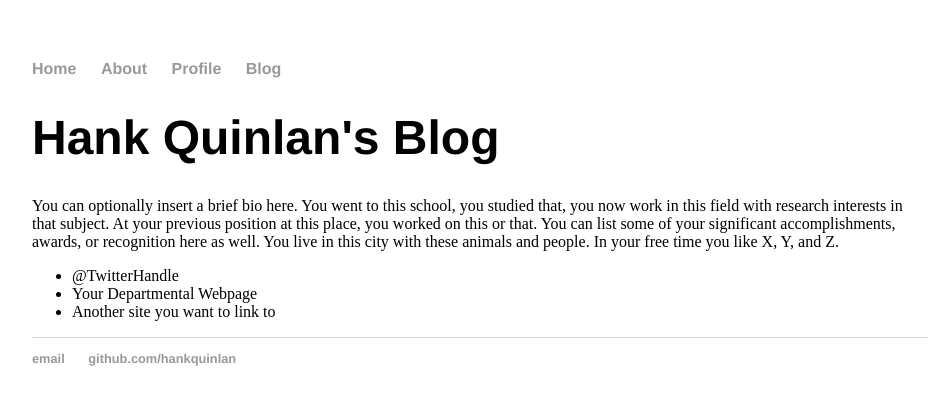
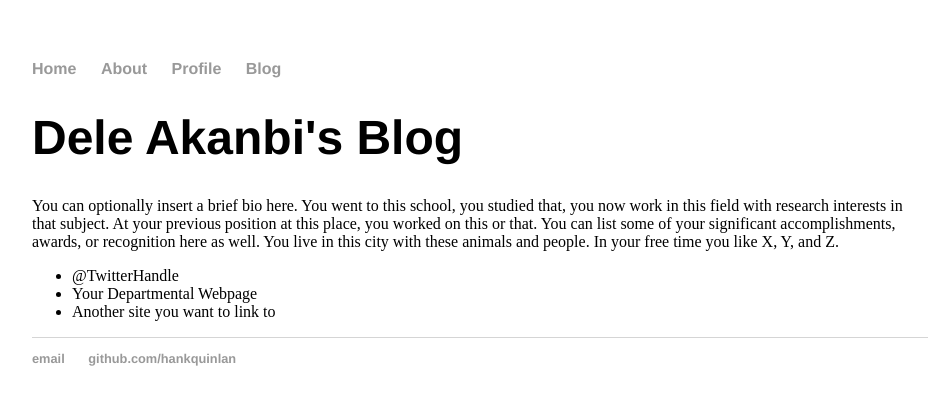
Before and after one commit to oluarolu/oluarolu.github.io, a Jekyll site: the page built from about/index.html, in a window 1280 px wide. Shown: the top 405 px of the page, without its empty margins (160-1094 px from the left). Built offline with Jekyll 4.4.1, drawn with Linux system fonts in a browser that asks for light colours.

Commit message:
Update index.html

```diff
--- a/about/index.html
+++ b/about/index.html
@@ -1,6 +1,6 @@
 ---
 layout: default
-title: Hank Quinlan's Blog
+title: Dele Akanbi's Blog
 ---
 	<h1>{{ page.title }}</h1>
 
```
